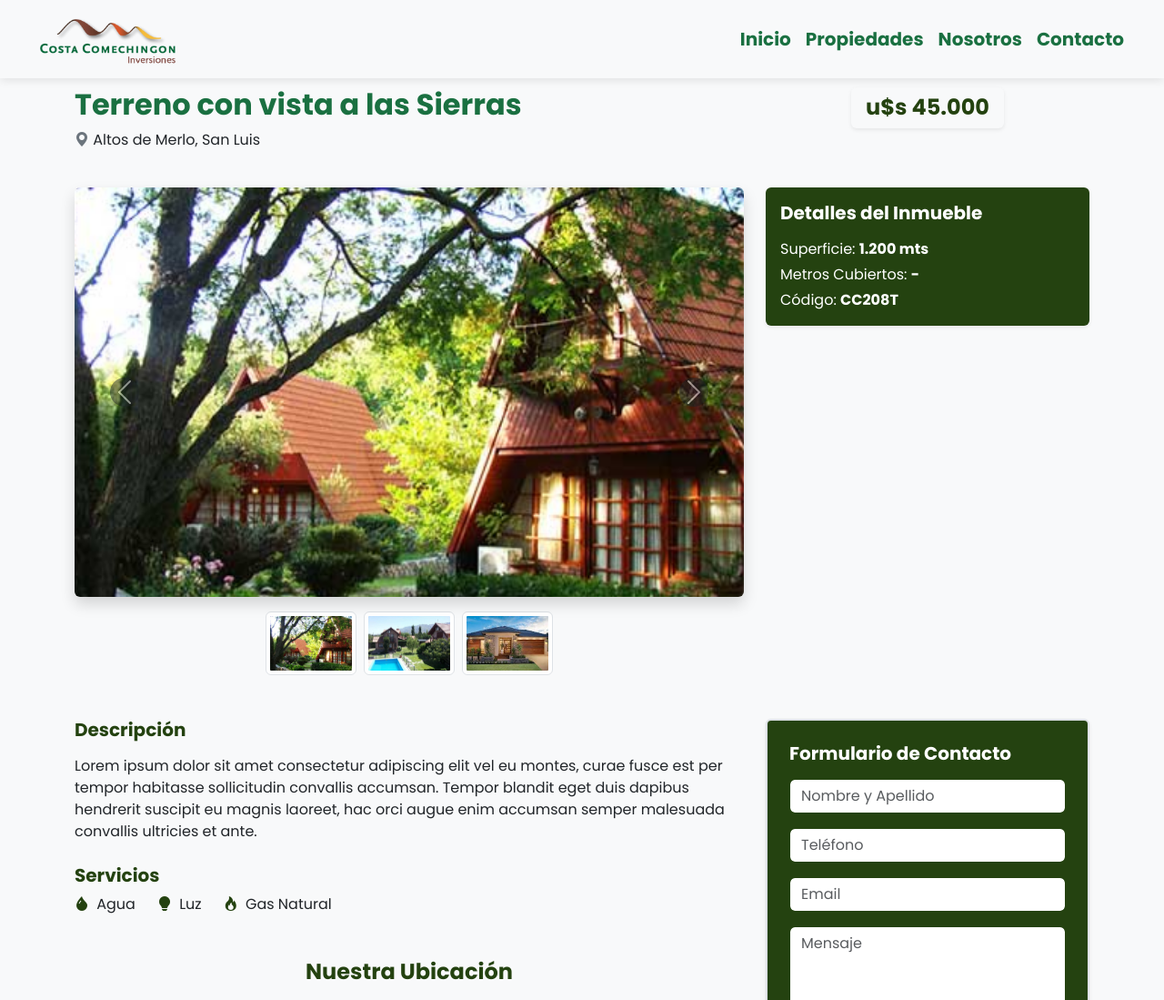
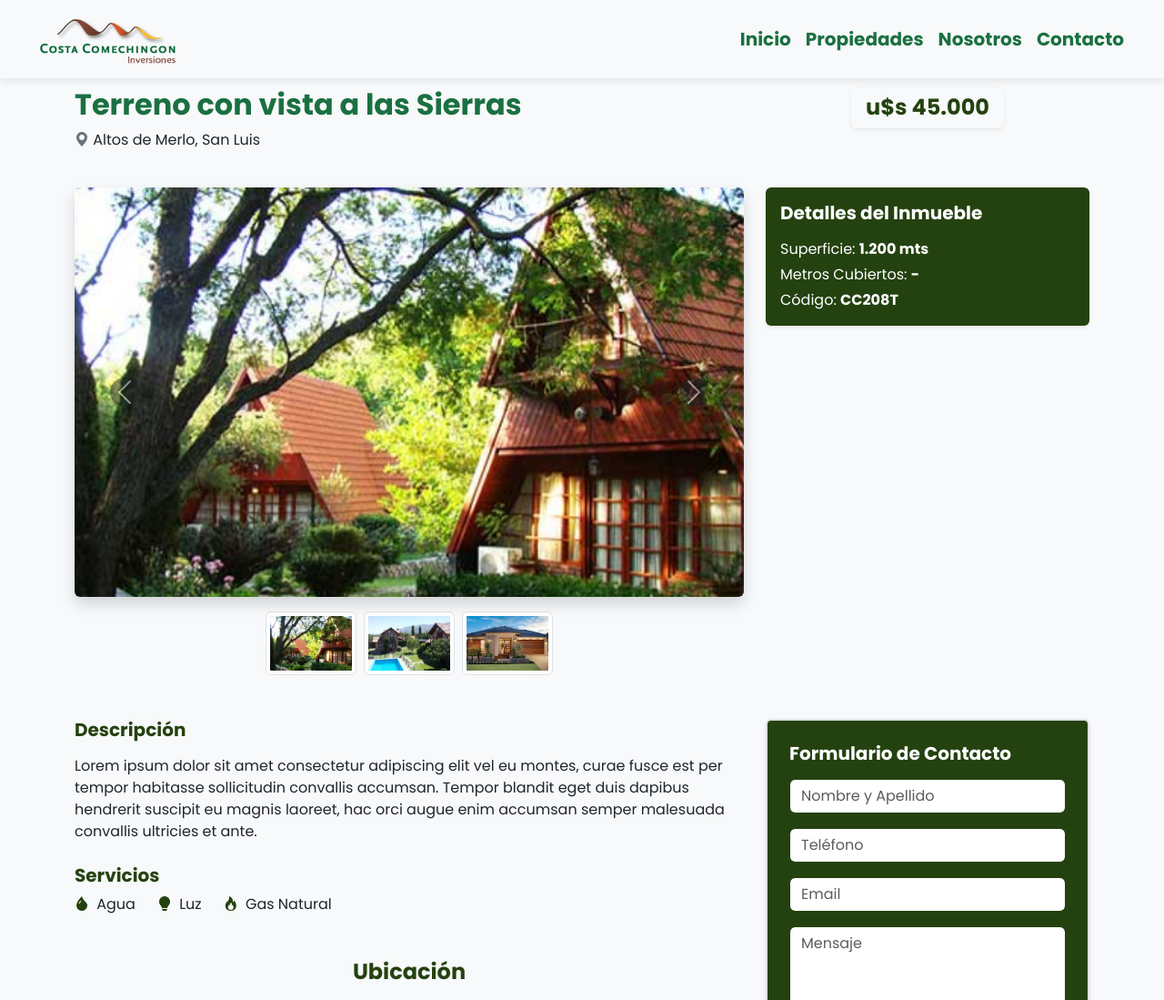
Before and after one commit to JuanM-Ortiz/costa-comechingon, a PHP site: page /propiedadDetalle.php in a window 1280 px wide. Shown: the top 1099 px of the page at 91% size. Run offline with PHP 8.4, Linux system fonts and the light colour scheme; grey boxes are pictures that could not be loaded.

Commit message:
fix propiedadDetalle

```diff
--- a/propiedadDetalle.php
+++ b/propiedadDetalle.php
@@ -100,7 +100,7 @@
 
                 <!-- Mapa -->
                 <div class="mt-5">
-                    <h4 class="fw-bold mb-3 text-center text-verde-oscuro">Nuestra Ubicación</h4>
+                    <h4 class="fw-bold mb-3 text-center text-verde-oscuro">Ubicación</h4>
                     <div class="ratio ratio-16x9">
                         <iframe src="https://www.google.com/maps/embed?pb=!1m18!1m12!1m3!1d708.4270719360266!2d-65.01625867945259!3d-32.36913851087354!2m3!1f0!2f0!3f0!3m2!1i1024!2i768!4f13.1!3m3!1m2!1s0x95d2e3eefc633565%3A0xb1ecbc477aea83d2!2sCOSTA%20COMECHING%C3%93N!5e0!3m2!1ses-419!2sar!4v1749139440808!5m2!1ses-419!2sar" width="600" height="300" style="border:0;" allowfullscreen="" loading="lazy" referrerpolicy="no-referrer-when-downgrade"></iframe>
                     </div>
--- a/src/db/conn.php
+++ b/src/db/conn.php
@@ -7,7 +7,7 @@ class Conexion
   {
     try {
       #PDO("nombre del servidor;nombre de la base de datos","usuario", "contraseña")
-      $conexion = new PDO("mysql:host=localhost;dbname=inmob", "root", "");
+      $conexion = new PDO("mysql:host=localhost;dbname=inmob", "root", "123456");
       $conexion->setAttribute(PDO::ATTR_ERRMODE, PDO::ERRMODE_EXCEPTION);
       $conexion->exec("set names utf8");
     } catch (Exception $e) {
```
